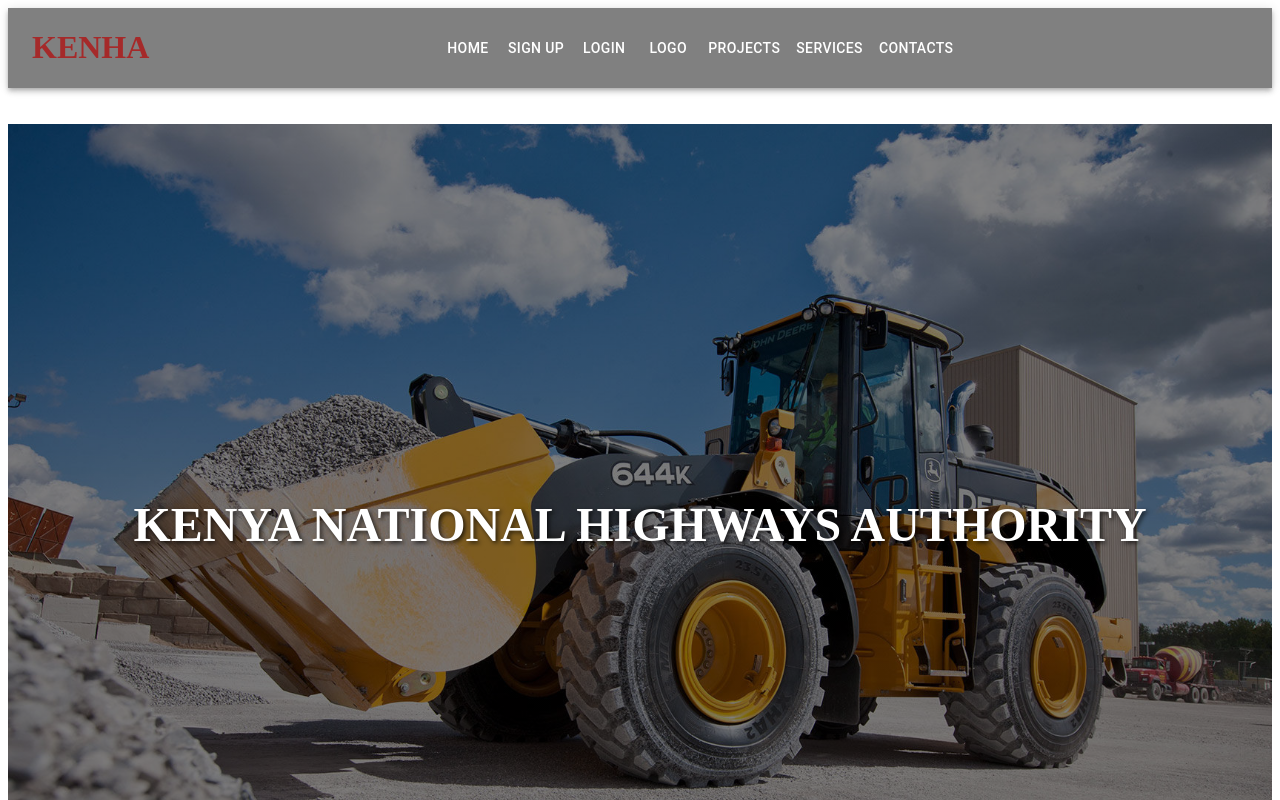
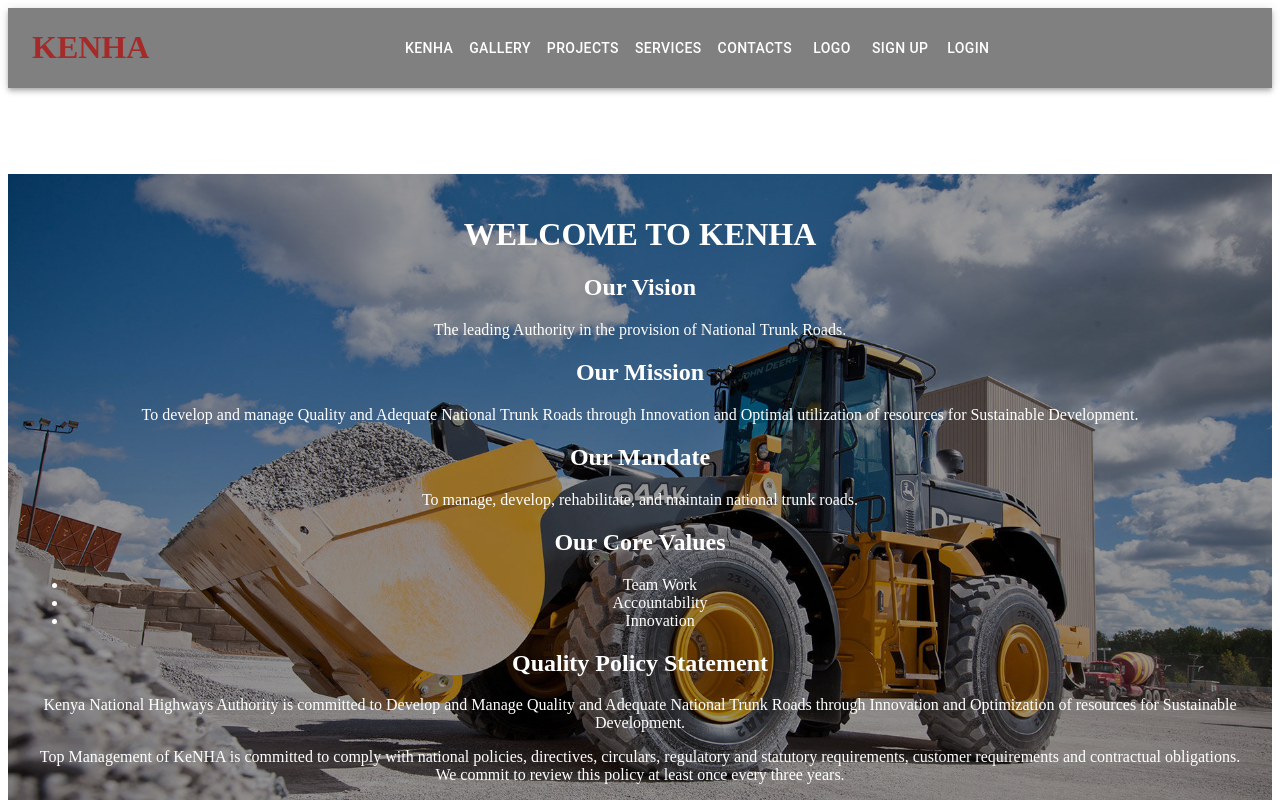
Before and after one commit to christine-M9/KeNHA-Project-MGMT-System, a React (Vite) app in the folder kenha-frontend/: page / in a window 1280 px wide. Shown: the top 800 px of the page. Built offline with nearby package versions, Linux system fonts and the light colour scheme.

Commit message:
adding kenha navbar

```diff
--- a/kenha-frontend/src/App.jsx
+++ b/kenha-frontend/src/App.jsx
@@ -15,6 +15,7 @@
 import Home from './Home';
 import Header from './Header';
 import Footer from './Footer';
+import Welcome from './Welcome';
 
 function App() {
   return (
@@ -22,7 +23,8 @@
       <Header />
       <Navbar />
       <Routes>
-        <Route path="/" element={<Home />} />
+        <Route path="/" element={<Welcome/>} />
+        <Route path="/home" element={<Home />} />
         <Route path="/myregister" element={<Register />} />
         <Route path="/mylogin" element={<Login />} />
         <Route path="/mylogo" element={<LogoPage />} />
--- a/kenha-frontend/src/Navbar.jsx
+++ b/kenha-frontend/src/Navbar.jsx
@@ -11,16 +11,10 @@
   return (
     <div style={{ width: '100%', textAlign: 'center' }}>
       <Link to="/" style={buttonStyle}>
-        <Button color="inherit">Home</Button>
+        <Button color="inherit">Kenha</Button>
       </Link>
-      <Link to="/myregister" style={buttonStyle}>
-        <Button color="inherit">Sign up</Button>
-      </Link>
-      <Link to="/mylogin" style={buttonStyle}>
-        <Button color="inherit">Login</Button>
-      </Link>
-      <Link to="/mylogo" style={buttonStyle}>
-        <Button color="inherit">Logo</Button>
+      <Link to="/home" style={buttonStyle}>
+        <Button color="inherit">Gallery</Button>
       </Link>
       <Link to="/projects" style={buttonStyle}>
         <Button color="inherit">Projects</Button>
@@ -31,6 +25,16 @@
       <Link to="/contacts" style={buttonStyle}>
         <Button color="inherit">Contacts</Button>
       </Link>
+      <Link to="/mylogo" style={buttonStyle}>
+        <Button color="inherit">Logo</Button>
+      </Link>
+      <Link to="/myregister" style={buttonStyle}>
+        <Button color="inherit">Sign Up</Button>
+      </Link>
+      <Link to="/mylogin" style={buttonStyle}>
+        <Button color="inherit">Login</Button>
+        </Link>
+
     </div>
   );
 }
--- /dev/null
+++ b/kenha-frontend/src/Welcome.jsx
@@ -0,0 +1,50 @@
+import React from 'react';
+
+const Welcome = () => {
+  const containerStyle = {
+    textAlign: 'center',
+    marginTop: '50px',
+    padding: '20px',
+    backgroundImage: "linear-gradient(to right, rgba(0,0,0,0.4), rgba(0,0,0,0.4)), url('/con.jpeg')",
+    backgroundSize: 'cover',
+    backgroundPosition: 'center',
+    color: 'white',
+  };
+
+  return (
+    <div style={containerStyle}>
+      <h1>WELCOME TO KENHA</h1>
+      <h2>Our Vision</h2>
+      <p>The leading Authority in the provision of National Trunk Roads.</p>
+
+      <h2>Our Mission</h2>
+      <p>To develop and manage Quality and Adequate National Trunk Roads through Innovation and Optimal utilization of resources for Sustainable Development.</p>
+
+      <h2>Our Mandate</h2>
+      <p>To manage, develop, rehabilitate, and maintain national trunk roads.</p>
+
+      <h2>Our Core Values</h2>
+      <ul>
+        <li>Team Work</li>
+        <li>Accountability</li>
+        <li>Innovation</li>
+      </ul>
+
+      <h2>Quality Policy Statement</h2>
+      <p>
+        Kenya National Highways Authority is committed to Develop and Manage Quality and Adequate National Trunk Roads through Innovation and Optimization of resources for Sustainable Development.
+      </p>
+      <p>
+        Top Management of KeNHA is committed to comply with national policies, directives, circulars, regulatory and statutory requirements, customer requirements and contractual obligations. We commit to review this policy at least once every three years.
+      </p>
+      <p>
+        The Top Management of KeNHA commits to provide the necessary resources towards the effective implementation and continual improvement of the Quality Management System that conforms to the requirement of ISO 9001:2015 Standard.
+      </p>
+      <p>
+        Quality objectives shall be established at all functional levels in the Authority on an annual basis derived from the organization’s strategic objectives.
+      </p>
+    </div>
+  );
+}
+
+export default Welcome;
```
Also changed, not shown: 2 other files (tests, documents, lock files or other folders).
